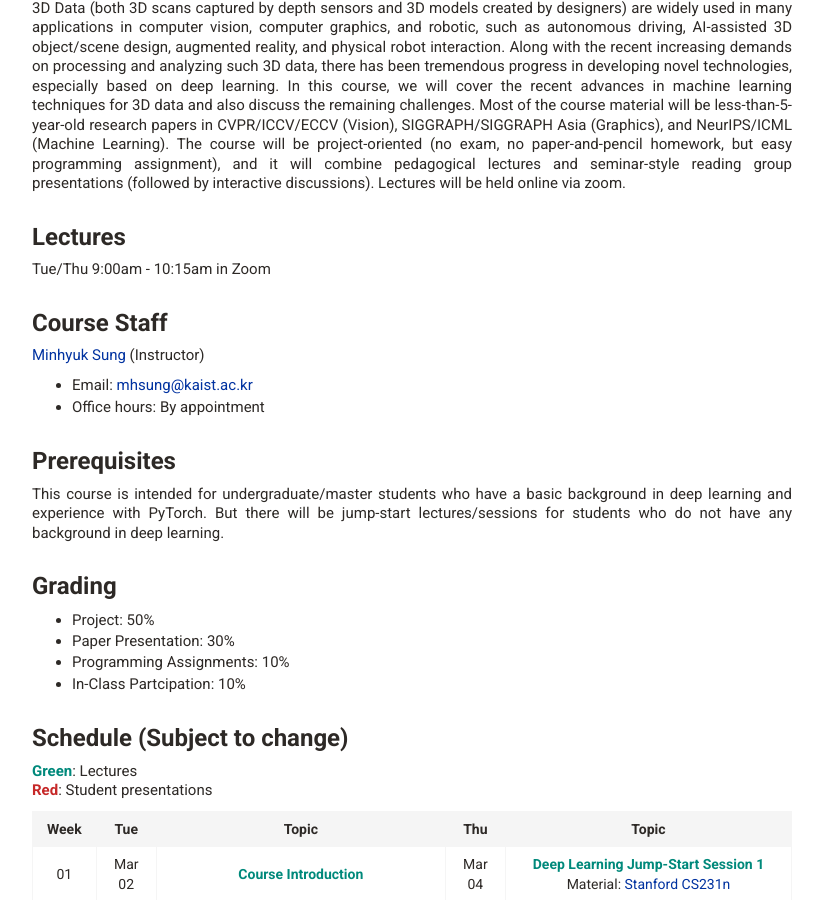
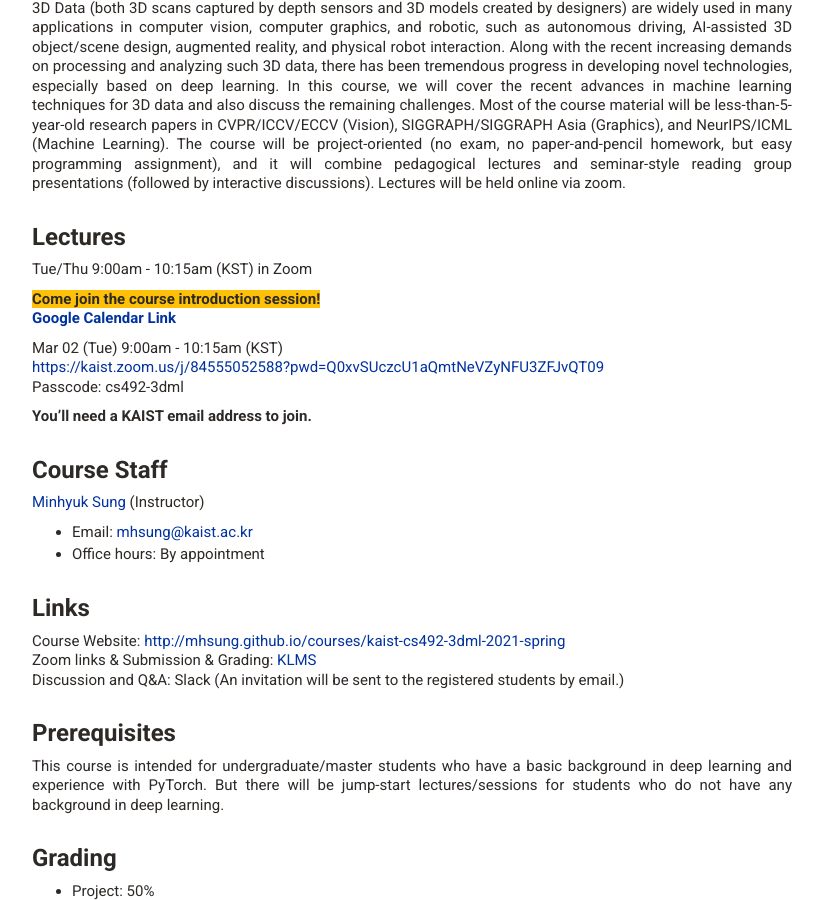
Before and after one commit to mhsung/mhsung.github.io, a Jekyll site: the page built from courses/_posts/2021-01-15-kaist-cs492-3dml-2021-spring.md, in a window 1280 px wide and 900 px high, scrolled down 763 px. Shown: the whole window, without its empty margins (228-1051 px from the left). Built offline with Jekyll 4.4.1, drawn with Linux system fonts in a browser that asks for light colours; our own code applies the rules of GitHub Pages for plain Markdown files.

Commit message:
Added the zoom link of the first lecture.

```diff
--- a/courses/_posts/2021-01-15-kaist-cs492-3dml-2021-spring.md
+++ b/courses/_posts/2021-01-15-kaist-cs492-3dml-2021-spring.md
@@ -24,8 +24,17 @@ date: 2021-01-15
 
 
 ### Lectures
-Tue/Thu 9:00am - 10:15am in Zoom
+Tue/Thu 9:00am - 10:15am (KST) in Zoom
 <br />
+
+<span style="background-color:#FFC107">**Come join the course introduction session!**</span><br>
+<a href="https://kaist.zoom.us/meeting/tZAocuyoqzkvEtzxtAaGKOjCGvAlnUZGxbAN/calendar/google/add" target="_blank">**Google Calendar Link**</a>
+
+Mar 02 (Tue) 9:00am - 10:15am (KST)<br>
+<a href="https://kaist.zoom.us/j/84555052588?pwd=Q0xvSUczcU1aQmtNeVZyNFU3ZFJvQT09" target="_blank">https://kaist.zoom.us/j/84555052588?pwd=Q0xvSUczcU1aQmtNeVZyNFU3ZFJvQT09</a><br>
+Passcode: cs492-3dml
+
+**You'll need a KAIST email address to join.**
 
 
 ### Course Staff
@@ -33,6 +42,12 @@ Tue/Thu 9:00am - 10:15am in Zoom
 - Email: <a href="mailto: {{site.email}}">{{site.email}}</a>
 - Office hours: By appointment
 <br />
+
+
+### Links
+Course Website: <a href="http://mhsung.github.io/courses/kaist-cs492-3dml-2021-spring" target="_blank">http://mhsung.github.io/courses/kaist-cs492-3dml-2021-spring</a><br>
+Zoom links & Submission & Grading: <a href="https://klms.kaist.ac.kr" target="_blank">KLMS</a><br>
+Discussion and Q&A: Slack (An invitation will be sent to the registered students by email.)
 
 
 ### Prerequisites
```
